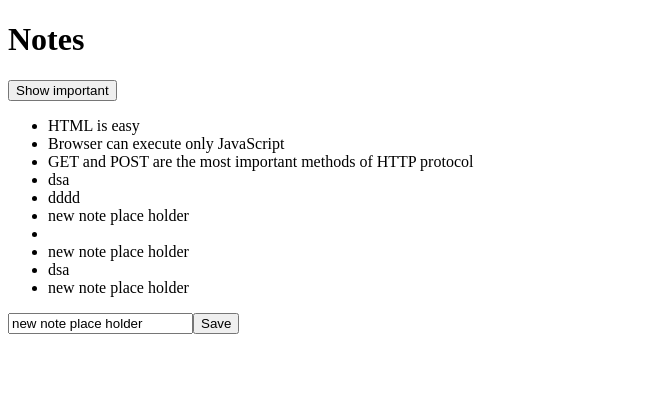
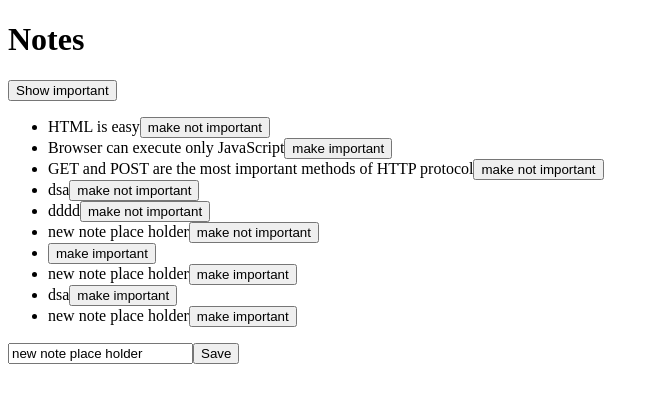
Before and after one commit to Scott-Zeta/FullStackOpen_MOOC, a React (Create React App) app in the folder Part2/part2-notes/: page / in a window 1280 px wide. Shown: the top 402 px of the page, without its empty margins (0-659 px from the left). Built offline with nearby package versions, Linux system fonts and the light colour scheme; data requests are answered from the project's data file.

Commit message:
add toggle importance button

```diff
--- a/Part2/part2-notes/src/App.js
+++ b/Part2/part2-notes/src/App.js
@@ -38,7 +38,7 @@ const App = () => {
     axios.post('http://localhost:3001/notes', noteObject)
       .then(response => {
         console.log(response)
-        setNotes(notes.concat(noteObject)) // concat the new note behind the old notes
+        setNotes(notes.concat(response.data)) // concat the new note behind the old notes
         setNewNote("")//clear the new note builder, clean the input form after submmit
       }) //the notes won't disappear when refreshing
 
--- a/Part2/part2-notes/src/components/Note.js
+++ b/Part2/part2-notes/src/components/Note.js
@@ -1,6 +1,10 @@
-const Note = ({ note }) => {
+const Note = ({ note, toggleImportance }) => {
+  const label = note.important ? 'make not important' : 'make important'
   return (
-    <li>{note.content}</li>
+    <li>
+      {note.content}
+      <button onClick={toggleImportance}>{label}</button>
+    </li>
   )
 }
 
```
